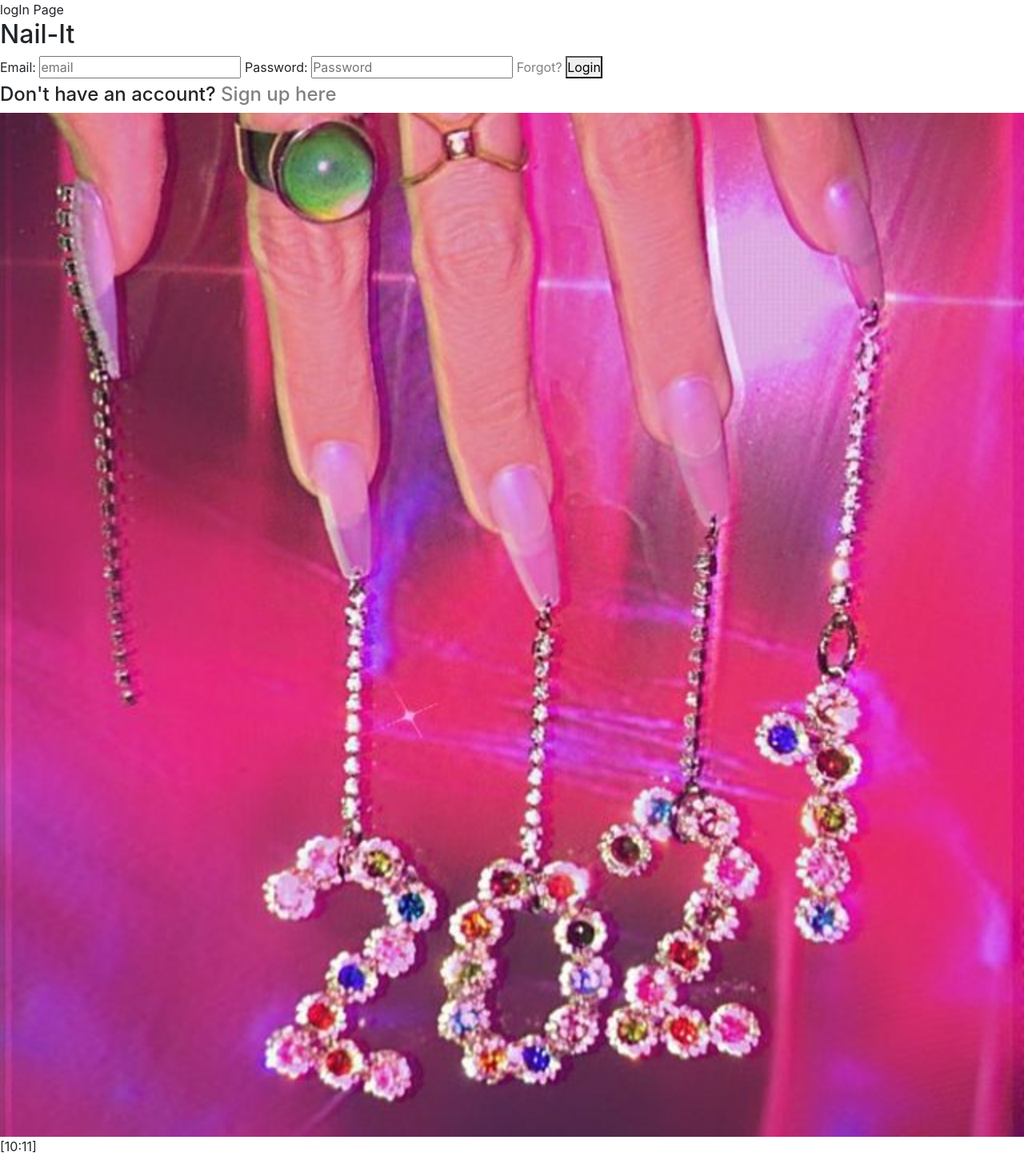
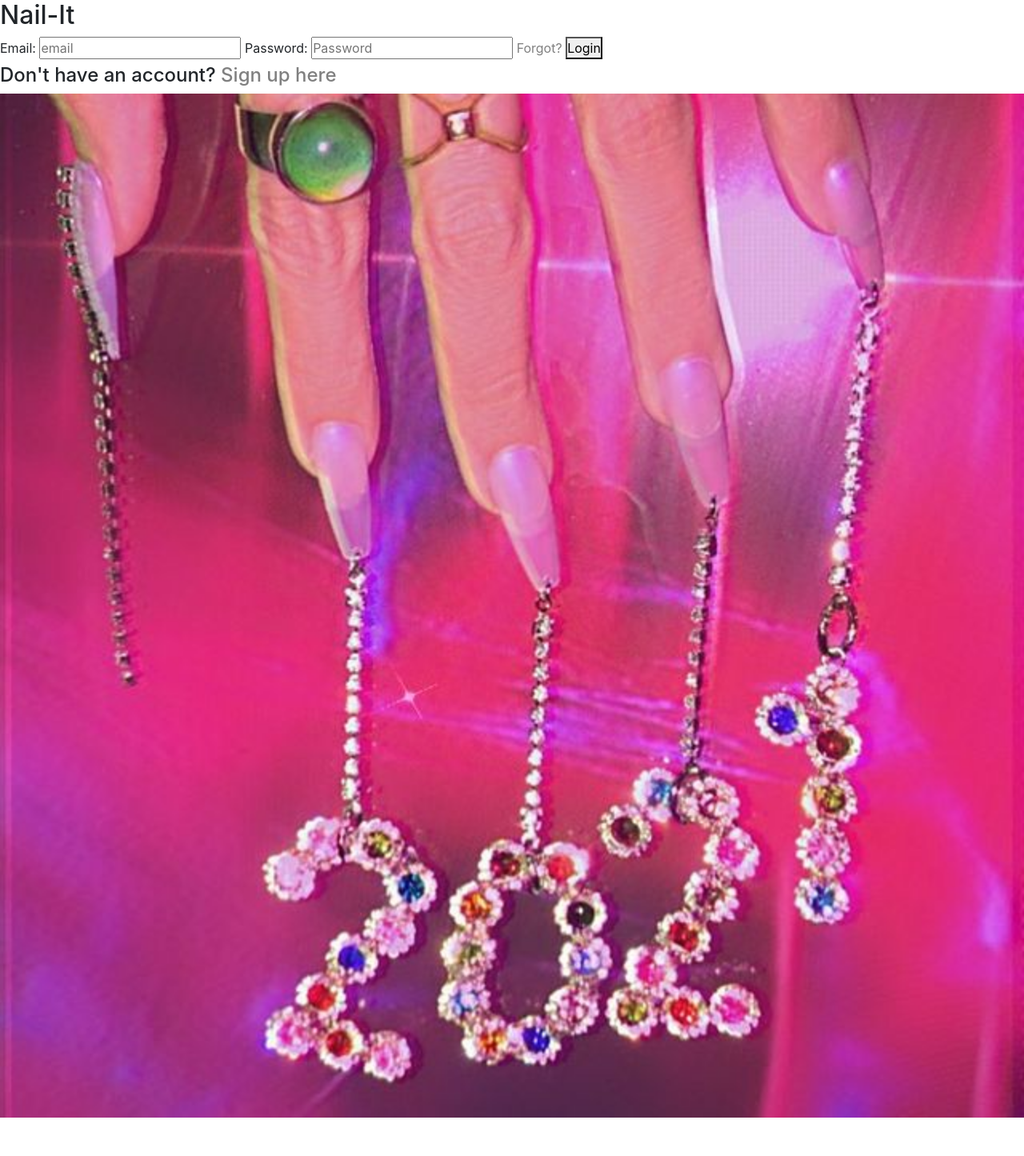
Before and after one commit to Sofia-Alves/Nail-It, a PHP site: page /views/login_view.php in a window 1280 px wide. Shown: the whole page at 80% size. After the commit the page ends 1397 px from the top, so only its background shows below. Run offline with PHP 8.4, Linux system fonts and the light colour scheme.

Commit message:
css advance

```diff
--- a/views/login_view.php
+++ b/views/login_view.php
@@ -9,7 +9,7 @@
     <meta name="viewport" content="width=device-width, initial-scale=1.0">
     <link rel="stylesheet" href="https://cdn.jsdelivr.net/npm/bootstrap@4.6.0/dist/css/bootstrap.min.css"
     integrity="sha384-B0vP5xmATw1+K9KRQjQERJvTumQW0nPEzvF6L/Z6nronJ3oUOFUFpCjEUQouq2+l" crossorigin="anonymous">
-    <link rel ="stylesheet" href= "../design/styleGeneral.css"
+    <link rel ="stylesheet" href= "../design/styleGeneral.css">
     <title>logIn Page</title>
 
 </head>
@@ -43,7 +43,6 @@
             </div>
         </div>
     </section>
-[10:11]
 <script src="https://code.jquery.com/jquery-3.5.1.slim.min.js"
 integrity="sha384-DfXdz2htPH0lsSSs5nCTpuj/zy4C+OGpamoFVy38MVBnE+IbbVYUew+OrCXaRkfj" crossorigin="anonymous"></script>
 <script src="https://cdn.jsdelivr.net/npm/bootstrap@4.6.0/dist/js/bootstrap.bundle.min.js"
--- a/views/showPublications_view.php
+++ b/views/showPublications_view.php
@@ -12,5 +12,4 @@
       <a href="" title="" class="fade-text">minim veniam.</a></p>
     <div class="like"><button>&hearts;</button></div>
   </article>
-
 </section>
--- a/views/signup_view.php
+++ b/views/signup_view.php
@@ -1,4 +1,4 @@
-Æ<!DOCTYPE html>
+<!DOCTYPE html>
 <html lang="en">
 <head>
     <meta charset="UTF-8">
```
Also changed, not shown: 1 other file.
